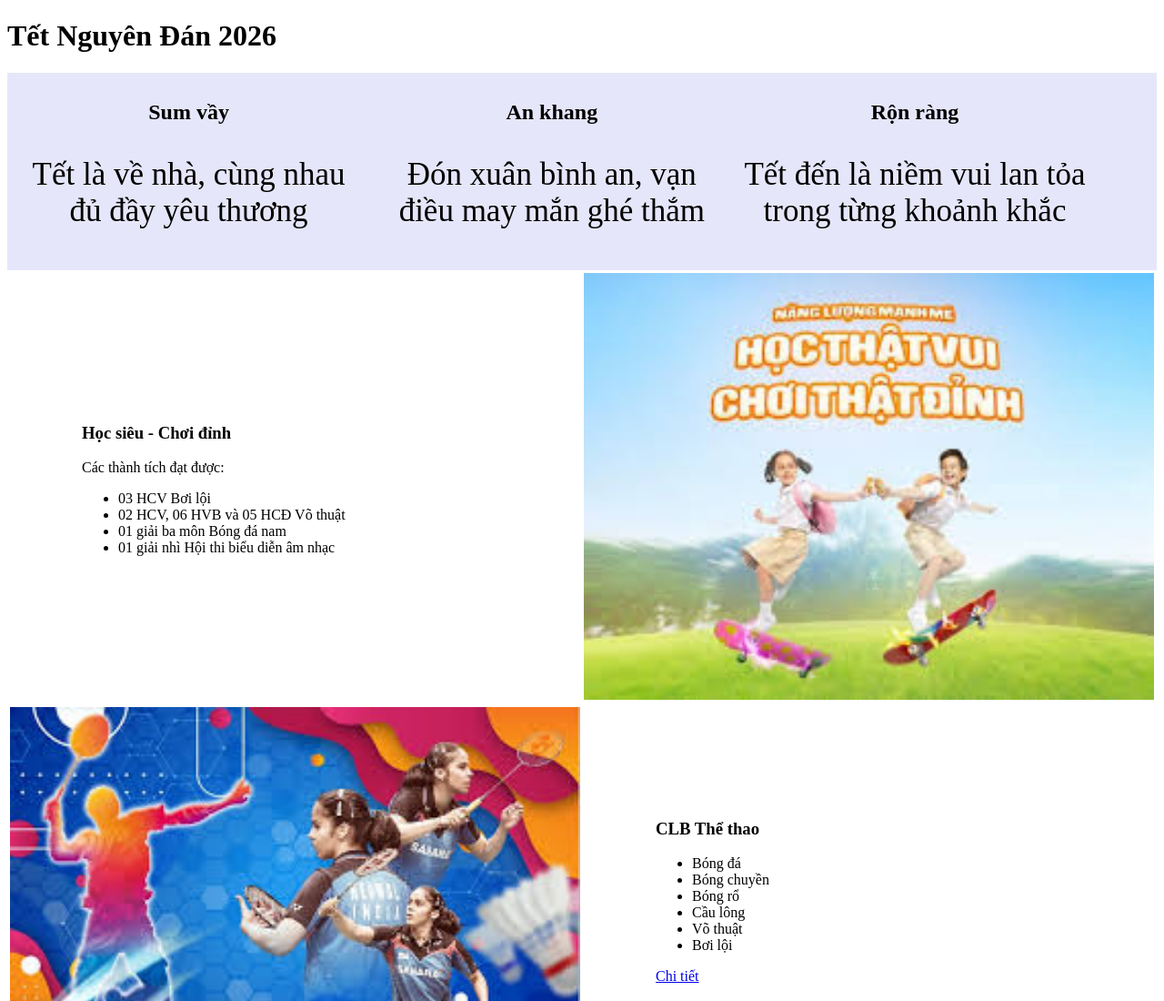
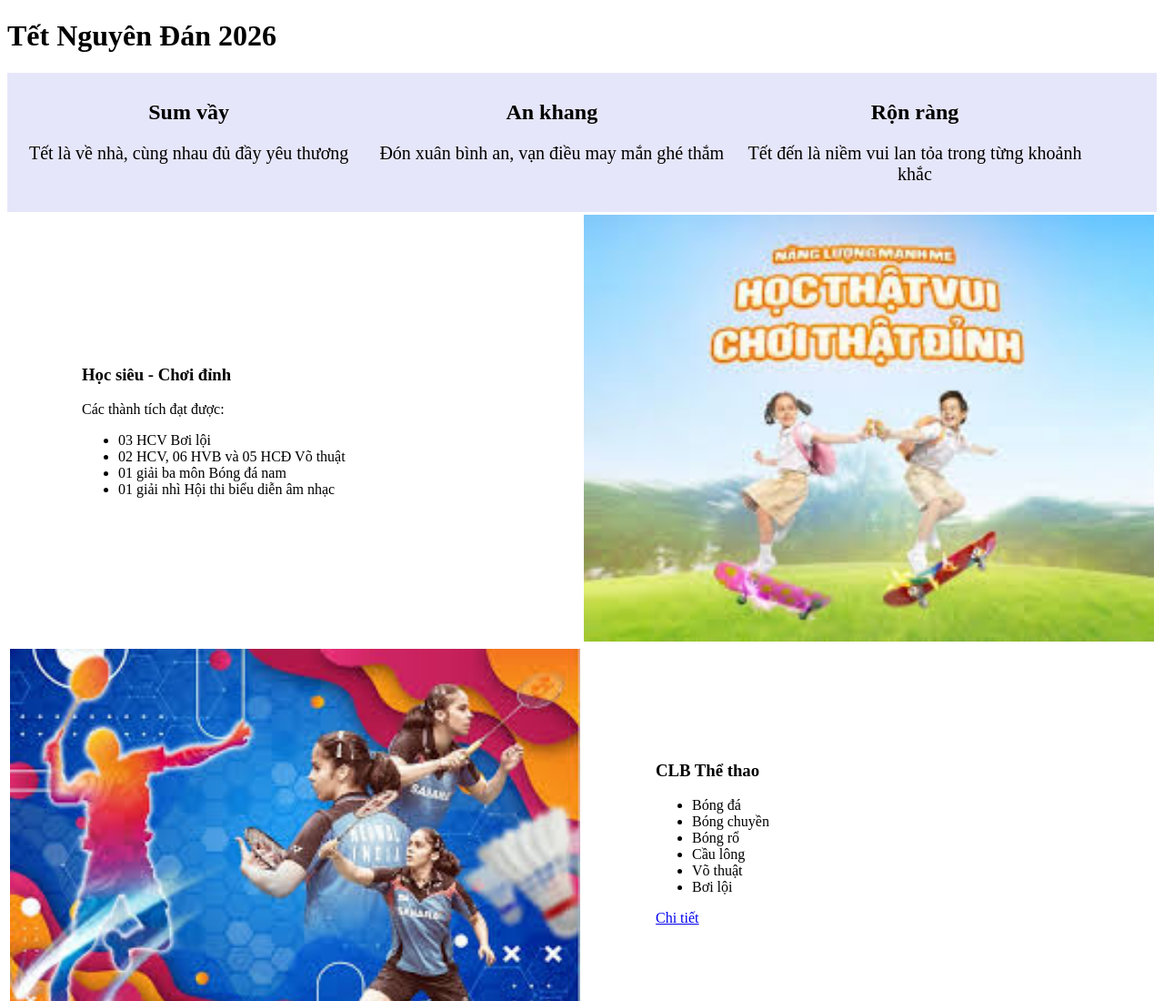
Before and after one commit to thuleethimong-max/Tetnguyendan2026-nhom3, a plain HTML site: page index.html in a window 1280 px wide. Shown: the top 1100 px of the page at 91% size. Drawn offline with Linux system fonts and the light colour scheme.

Commit message:
Update index.html

```diff
--- a/index.html
+++ b/index.html
@@ -15,15 +15,15 @@
       <div class="row">
         <div class="block_3">
           <h2>Sum vầy</h2>
-          <p style="font-size: 35px;">Tết là về nhà, cùng nhau đủ đầy yêu thương</p>
+          <p style="font-size: 20px;">Tết là về nhà, cùng nhau đủ đầy yêu thương</p>
         </div>
         <div class="block_3">
           <h2>An khang</h2>
-          <p style="font-size: 35px;">Đón xuân bình an, vạn điều may mắn ghé thắm</p>
+          <p style="font-size: 20px;">Đón xuân bình an, vạn điều may mắn ghé thắm</p>
         </div>
         <div class="block_3">
           <h2>Rộn ràng</h2>
-          <p style="font-size: 35px;">Tết đến là niềm vui lan tỏa trong từng khoảnh khắc</p>
+          <p style="font-size: 20px;">Tết đến là niềm vui lan tỏa trong từng khoảnh khắc</p>
         </div>
       </div>
     </div>
```
